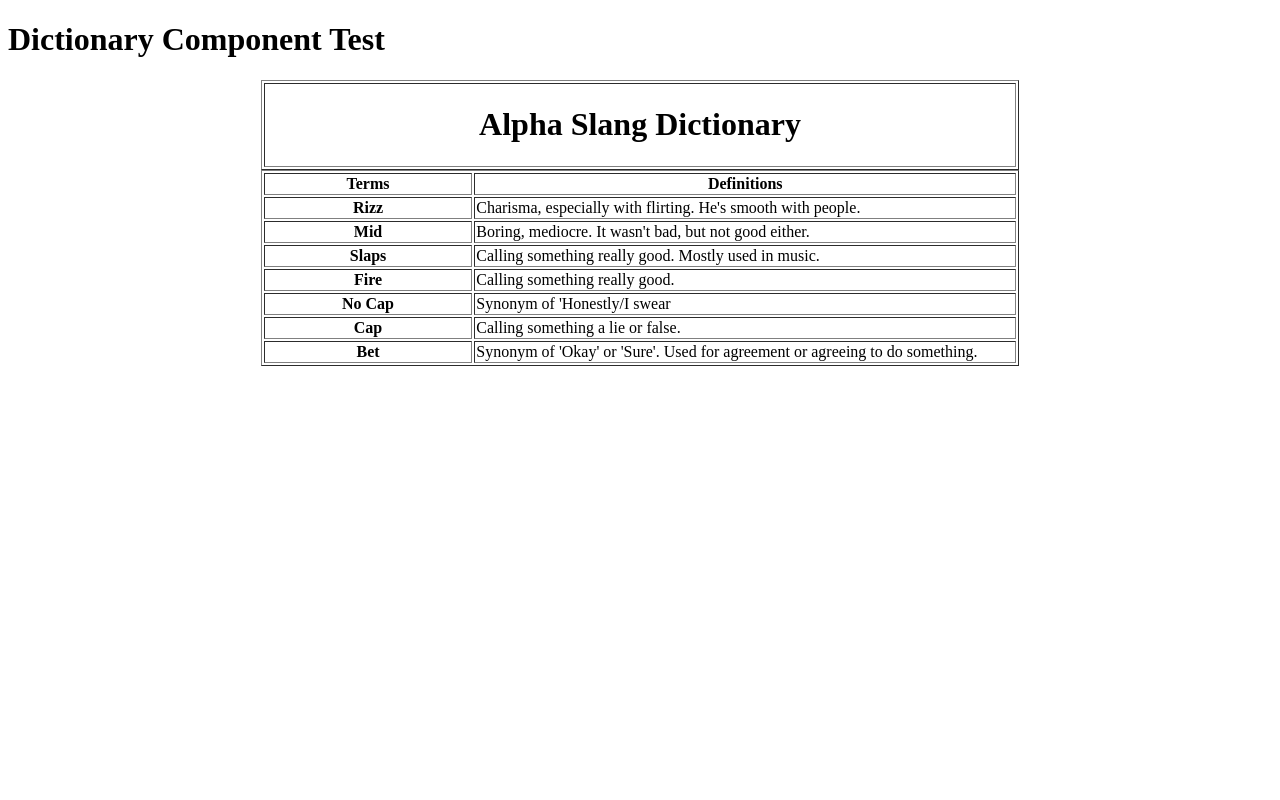
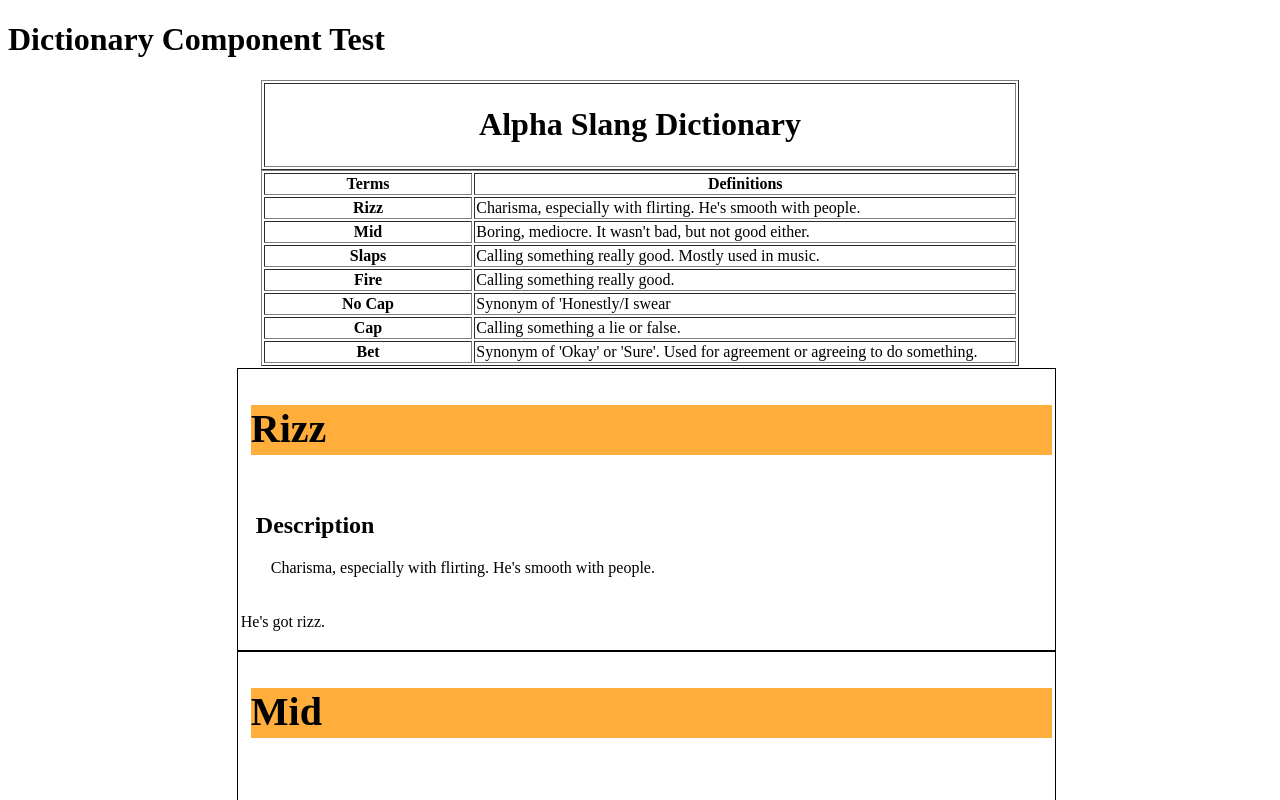
Before and after one commit to gardoseSIT-john/AlphaSlangInterpreter, an Angular app: page / in a window 1280 px wide. Shown: the top 800 px of the page. Built offline with nearby package versions, Linux system fonts and the light colour scheme.

Commit message:
Updated Visual UI

```diff
--- a/src/app/components/dictionary-display-component/dictionary-display-component.css
+++ b/src/app/components/dictionary-display-component/dictionary-display-component.css
@@ -0,0 +1,20 @@
+
+
+#term_table{
+    border: 1px solid black;
+    width:65%;
+    align-items: center;
+    margin-left: 18%;
+}
+#term_name td h2{
+    margin-left: 10px;
+    background-color: #ffad3b;
+    height: 50px;
+    font-size: 40px;
+}
+#term_description p{
+    margin-left:30px;
+}
+#term_description h2{
+    margin-left: 15px;
+}
--- a/src/app/components/dictionary-display-component/dictionary-display-component.html
+++ b/src/app/components/dictionary-display-component/dictionary-display-component.html
@@ -19,3 +19,26 @@
         </tr>
     }
 </table>
+<table width="100%">
+@for (terms of alphaSlang.terms(); track terms.term){
+    <div id="term_card">
+        <table id="term_table">
+            <tr id="term_name">
+                <td><h2>{{terms.term}}</h2></td>
+            </tr>
+            <tr id ="term_description">
+                <td>
+                    <h2>Description</h2>
+                    <p>{{terms.description}}</p>
+                </td>
+            </tr>
+            <tr id="term_sample">
+                <td><p>{{terms.example}}</p></td>
+            </tr>
+        </table>
+
+
+    </div>
+}
+
+</table>
```
